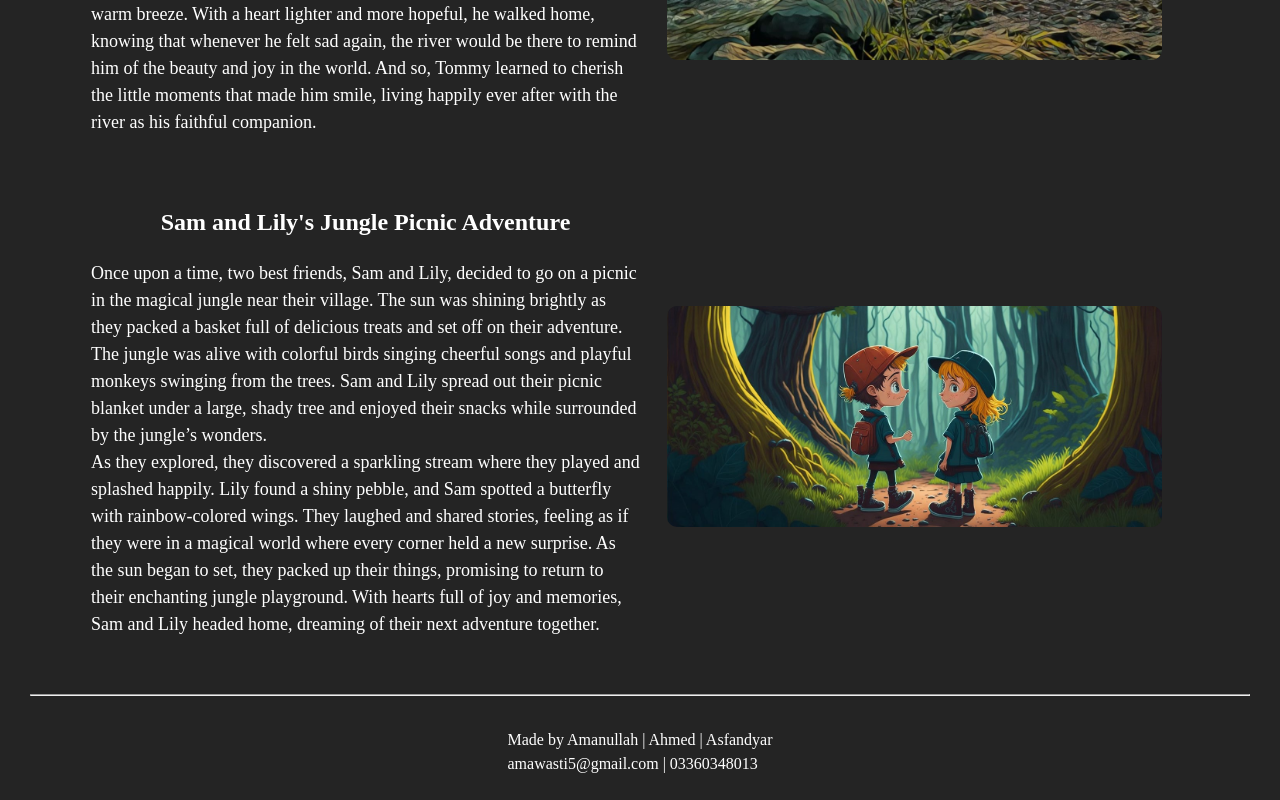
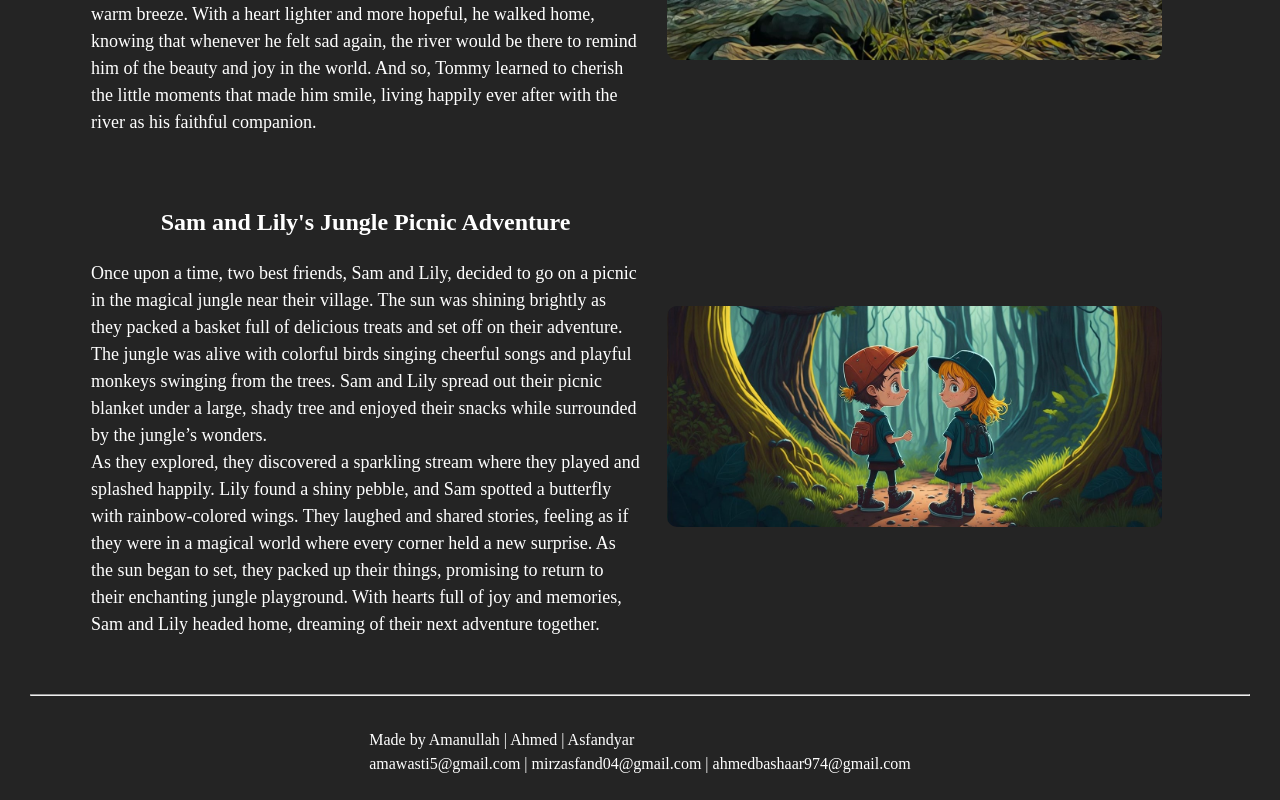
Before and after one commit to AmanWasti9/Story-Teller, a React (Vite) app: page / in a window 1280 px wide. Shown: the part 1425-2225 px from the top of the page. Built offline with nearby package versions, Linux system fonts and the light colour scheme; a web font is replaced by a local one.

Commit message:
Emails
emails

```diff
--- a/src/Components/Footer.jsx
+++ b/src/Components/Footer.jsx
@@ -12,7 +12,7 @@ export default function Footer() {
       }}>
       Made by Amanullah | Ahmed | Asfandyar
       <br />
-      amawasti5@gmail.com | 03360348013
+      amawasti5@gmail.com | mirzasfand04@gmail.com | ahmedbashaar974@gmail.com
 
       </div>
     </div>
```
